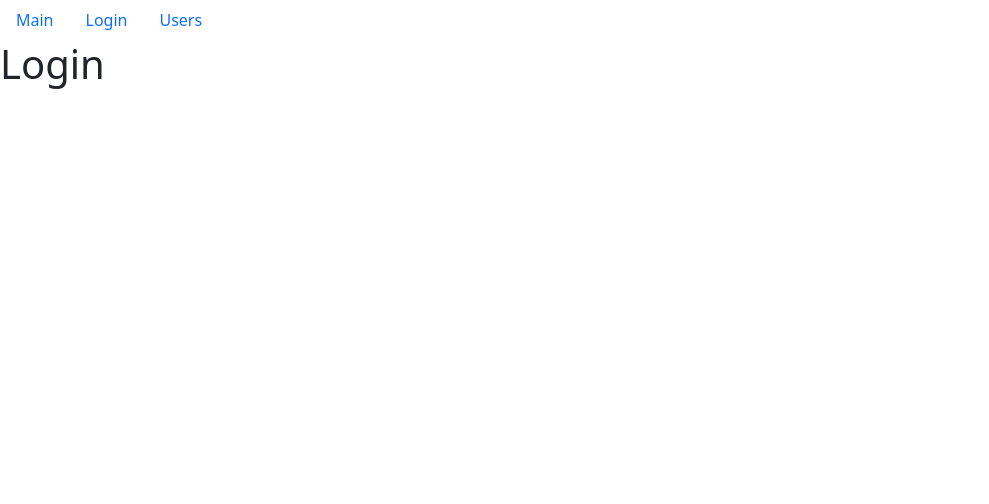
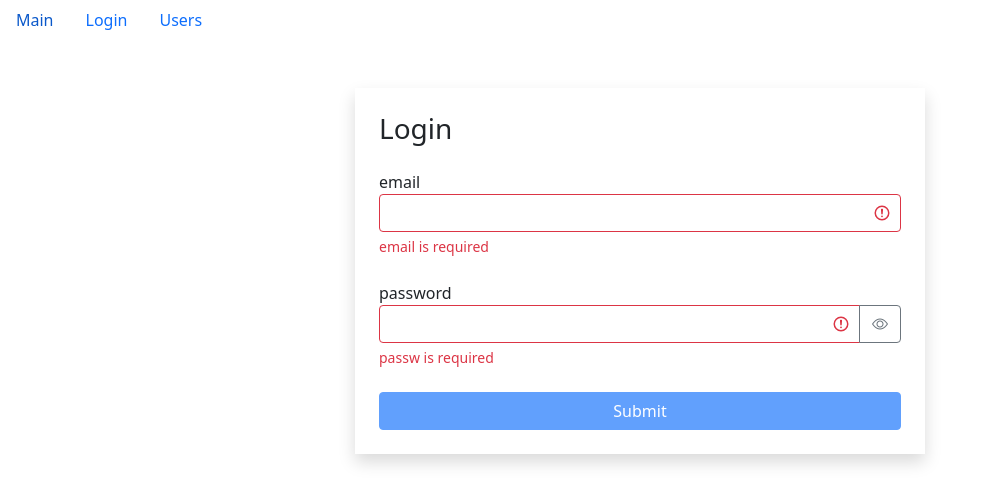
Before and after one commit to marxt2016/react_dec, a React (Create React App) app in the folder fast-company/: page /login in a window 1280 px wide. Shown: the top 504 px of the page, without its empty margins (0-989 px from the left). Built offline with nearby package versions, Linux system fonts and the light colour scheme.

Commit message:
lesson9 form validation

```diff
--- /dev/null
+++ b/fast-company/src/components/textField.jsx
@@ -0,0 +1,54 @@
+import React, { useState } from "react";
+import PropTypes from "prop-types";
+const TextField = ({ label, type, name, value, onChange, error }) => {
+    const [showPassword, setShowPassword] = useState(false);
+
+    const toggleShowPassword = () => {
+        setShowPassword((prevState) => !prevState);
+    };
+
+    const getInputClasses = () => {
+        return "form-control" + (error ? " is-invalid" : "");
+    };
+
+    return (
+        <div className="mb-4">
+            <label htmlFor={name}>{label}</label>
+            <div className="input-group has-validation">
+                <input
+                    className={getInputClasses()}
+                    type={showPassword ? "text" : type}
+                    id={name}
+                    name={name}
+                    value={value}
+                    onChange={onChange}
+                />
+                {type === "password" && (
+                    <button
+                        className="btn btn-outline-secondary input-group-append"
+                        type="button"
+                        onClick={toggleShowPassword}
+                    >
+                        {/* <i class="bi bi-eye-slash"></i> */}
+                        <i className={"bi bi-eye" + (showPassword ? "-slash" : "")}></i>
+                    </button>
+                )}
+                {error && <div className="invalid-feedback">{error}</div>}
+            </div>
+        </div>
+    );
+};
+
+TextField.defaultProps = {
+    type: "text"
+};
+
+TextField.propTypes = {
+    label: PropTypes.string,
+    type: PropTypes.string,
+    name: PropTypes.string,
+    value: PropTypes.string,
+    error: PropTypes.string,
+    onChange: PropTypes.func
+};
+export default TextField;
--- a/fast-company/src/layouts/login.jsx
+++ b/fast-company/src/layouts/login.jsx
@@ -1,6 +1,78 @@
-import React from "react";
+import React, { useEffect, useState } from "react";
+import TextField from "../components/textField";
+import { validator } from "../utils/validator";
+
 const Login = () => {
-    return <h1>Login</h1>;
+    const [data, setData] = useState({ email: "", passw: "" });
+    const [errors, setErrors] = useState({});
+    useEffect(() => validate(), [data]);
+    const handleChange = ({ target }) => {
+        setData((prevState) => ({ ...prevState, [target.name]: target.value }));
+    };
+    const handleSubmit = (event) => {
+        event.preventDefault();
+        const isValid = validate();
+        if (!isValid) return;
+        console.log(data);
+    };
+    const isValid = Object.keys(errors).length === 0;
+    const validatorConfig = {
+        email: {
+            isRequired: { message: "Email is required" },
+            isEmail: { message: "Incorrect email" }
+        },
+        passw: {
+            isRequired: { message: "Password is required" },
+            isCapital: { message: "Password should have at least 1 Capital letter" },
+            isDigit: { message: "Password should have at least 1 number" },
+            isMinimum: { message: "Password should have at least 8 characters", value: 8 }
+        }
+    };
+    const validate = () => {
+        const errors = validator(data, validatorConfig);
+
+        for (const fieldName in data) {
+            if (data[fieldName].trim() === "") {
+                errors[fieldName] = `${fieldName} is required`;
+            }
+        }
+        setErrors(errors);
+        return Object.keys(errors).length === 0;
+    };
+
+    return (
+        <div className="container mt-5">
+            <div className="row">
+                <div className="col-md-6 offset-md-3 shadow p-4">
+                    <h3 className="mb-4">Login</h3>
+                    <form onSubmit={handleSubmit}>
+                        <TextField
+                            label="email"
+                            name="email"
+                            value={data.email}
+                            onChange={handleChange}
+                            error={errors.email}
+                        />
+                        <TextField
+                            label="password"
+                            type="password"
+                            name="passw"
+                            value={data.passw}
+                            onChange={handleChange}
+                            error={errors.passw}
+                        />
+                        <button
+                            className="btn btn-primary w-100 mx-auto"
+                            type="submit"
+                            disabled={!isValid}
+                        >
+                            Submit
+                        </button>
+                    </form>
+                </div>
+            </div>
+        </div>
+    );
 };
 
 export default Login;
--- /dev/null
+++ b/fast-company/src/utils/validator.js
@@ -0,0 +1,46 @@
+export function validator(data, config) {
+    const errors = {};
+    function validate(validateMethod, data, config) {
+        let statusValidate;
+        switch (validateMethod) {
+            case "isRequired":
+                statusValidate = data.trim() === "";
+                break;
+            case "isEmail": {
+                const emailRegExp = /^\S+@\S+\.\S+$/g;
+                statusValidate = !emailRegExp.test(data);
+                break;
+            }
+            case "isCapital": {
+                const capitalRegExp = /[A-Z]+/g;
+                statusValidate = !capitalRegExp.test(data);
+                break;
+            }
+            case "isDigit": {
+                const digitRegExp = /\d+/g;
+                statusValidate = !digitRegExp.test(data);
+                break;
+            }
+            case "isMinimum": {
+                statusValidate = data.length < config.value;
+                break;
+            }
+            default:
+                break;
+        }
+        if (statusValidate) return config.message;
+    }
+    for (const fieldName in data) {
+        for (const validateMethod in config[fieldName]) {
+            const error = validate(
+                validateMethod,
+                data[fieldName],
+                config[fieldName][validateMethod]
+            );
+            if (error && !errors[fieldName]) {
+                errors[fieldName] = error;
+            }
+        }
+    }
+    return errors;
+}
```
Also changed, not shown: fast-company/.eslintrc.js.
